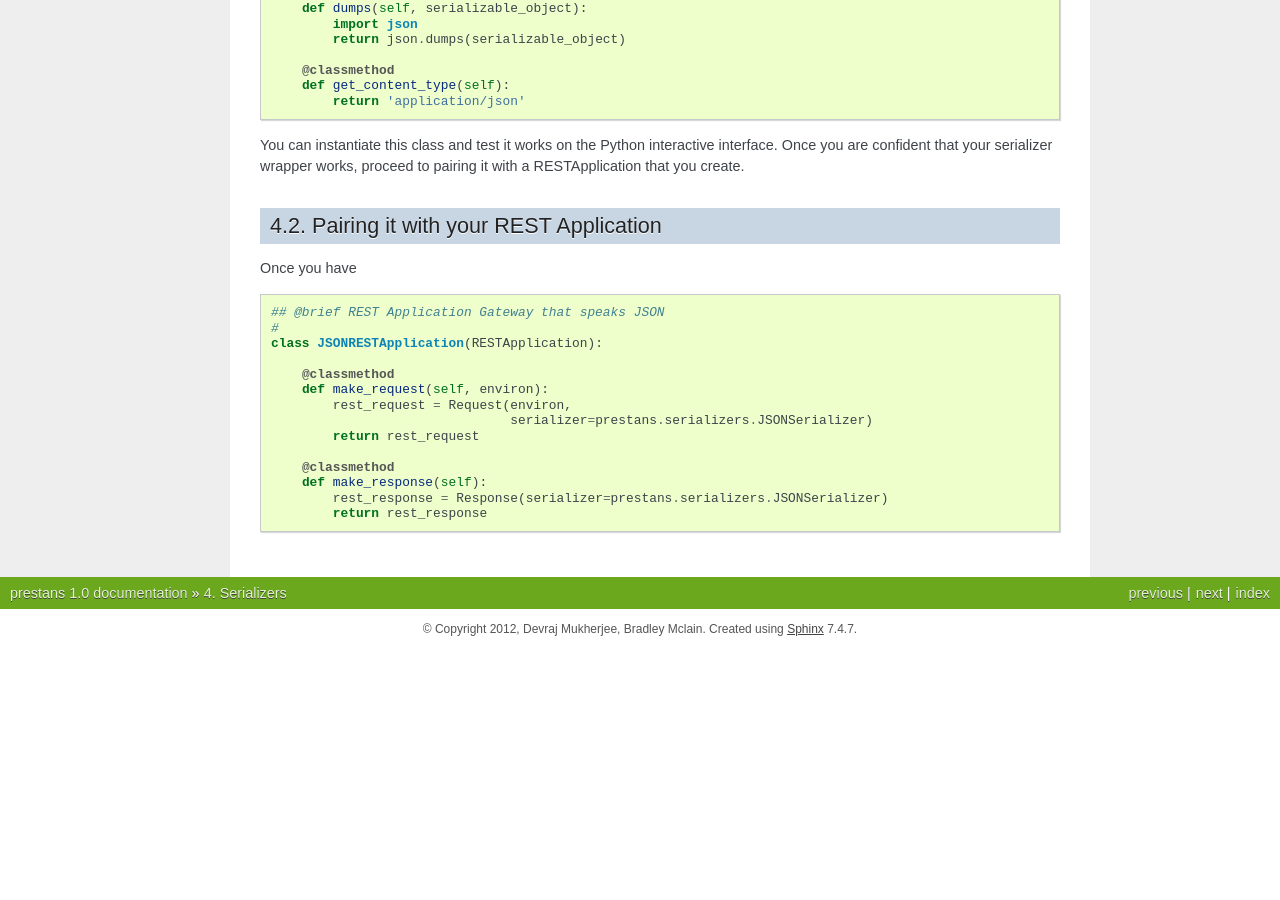
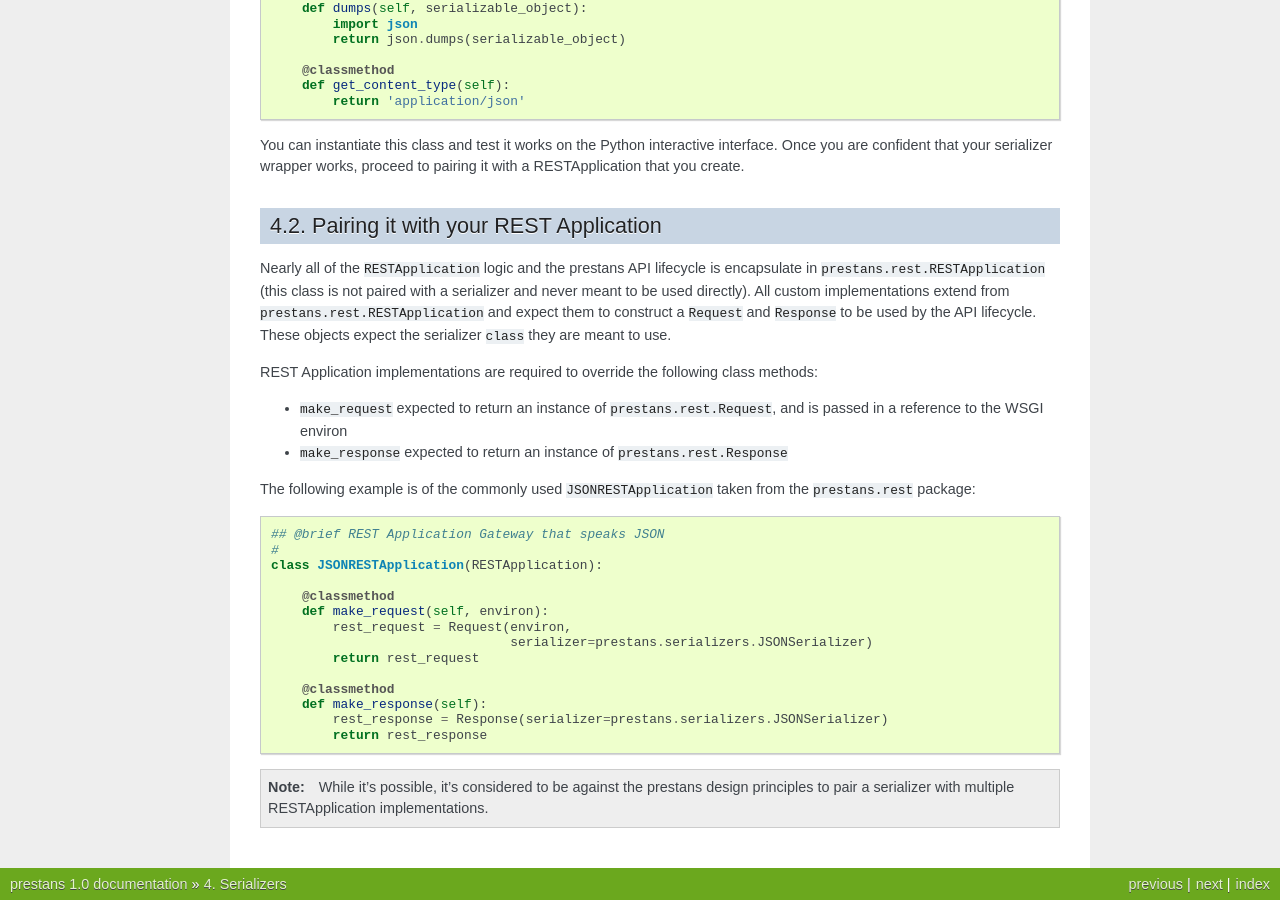
Before and after one commit to anomaly/prestans-docs, a Sphinx documentation site: the page built from source/serializers.rst, in a window 1280 px wide and 900 px high, scrolled down 1504 px. Built offline with Sphinx 7.4.7, drawn with Linux system fonts in a browser that asks for light colours; before the commit the page ends 2153 px from its top, so only the background shows below that.

Commit message:
Completes serialization documentation

```diff
--- a/source/serializers.rst
+++ b/source/serializers.rst
@@ -73,7 +73,14 @@ You can instantiate this class and test it works on the Python interactive inter
 Pairing it with your REST Application
 -------------------------------------
 
-Once you have
+Nearly all of the ``RESTApplication`` logic and the prestans API lifecycle is encapsulate in ``prestans.rest.RESTApplication`` (this class is not paired with a serializer and never meant to be used directly). All custom implementations extend from ``prestans.rest.RESTApplication`` and expect them to construct a ``Request`` and ``Response`` to be used by the API lifecycle. These objects expect the serializer ``class`` they are meant to use.
+
+REST Application implementations are required to override the following class methods:
+
+* ``make_request`` expected to return an instance of ``prestans.rest.Request``, and is passed in a reference to the WSGI environ
+* ``make_response`` expected to return an instance of ``prestans.rest.Response``
+
+The following example is of the commonly used ``JSONRESTApplication`` taken from the ``prestans.rest`` package:
 
 .. code-block:: python
 
@@ -91,3 +98,5 @@ Once you have
         def make_response(self):
             rest_response = Response(serializer=prestans.serializers.JSONSerializer)
             return rest_response
+
+.. note:: While it's possible, it's considered to be against the prestans design principles to pair a serializer with multiple RESTApplication implementations.
```
